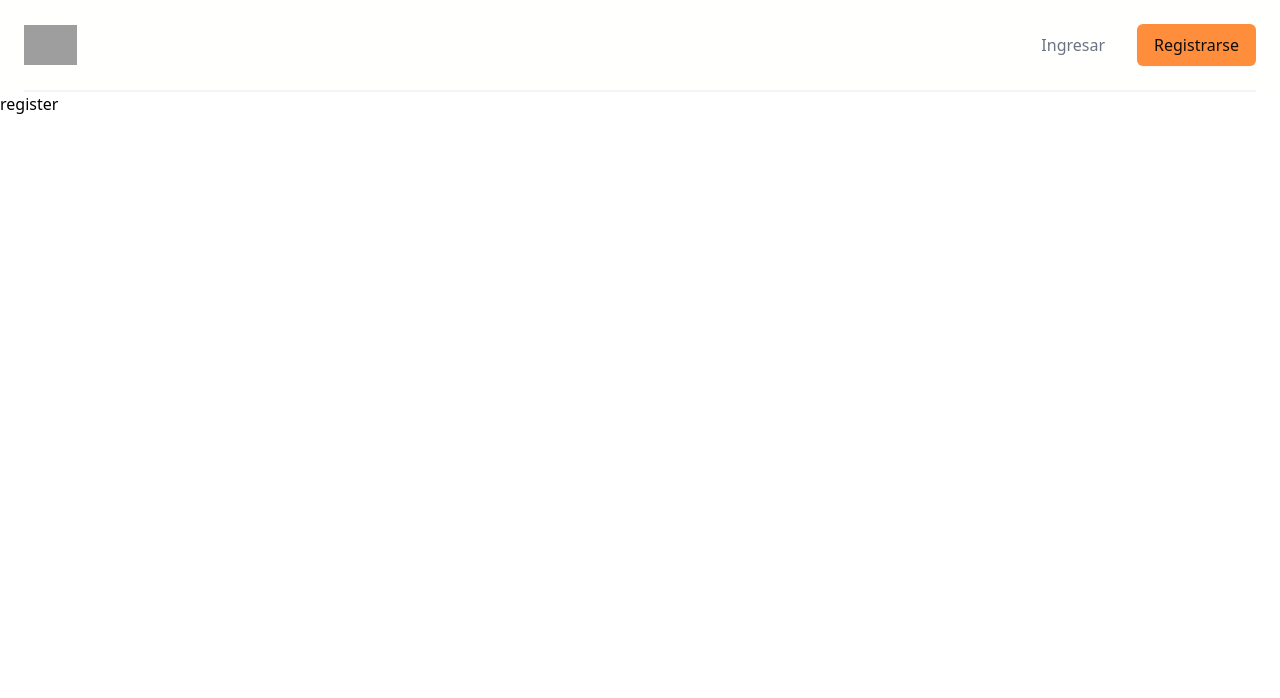
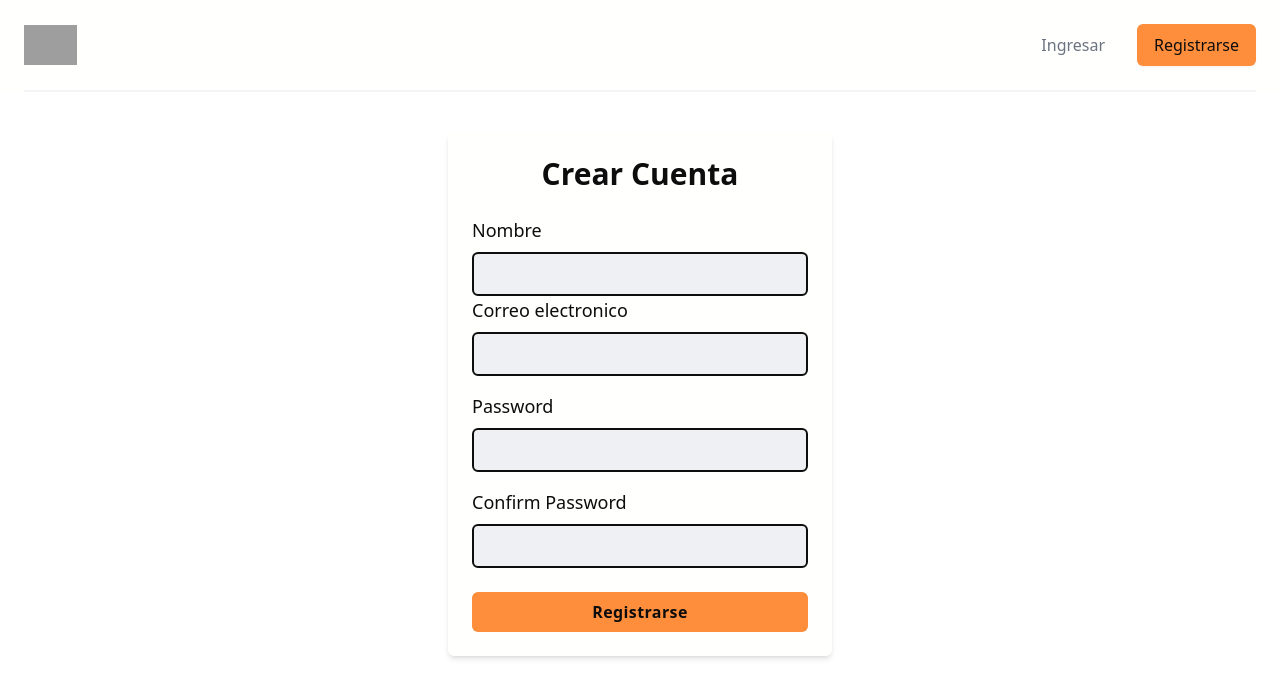
Before and after one commit to DiegoRodriguez-sc/todo_app-frontend, a React (Create React App) app: page /register in a window 1280 px wide. Shown: the top 698 px of the page. Built offline with nearby package versions, Linux system fonts and the light colour scheme; grey boxes are pictures that could not be loaded.

Commit message:
register screen added

```diff
--- a/src/components/auth/LoginScreen.js
+++ b/src/components/auth/LoginScreen.js
@@ -17,8 +17,10 @@ const LoginScreen = () => {
       <Formik
         initialValues={{ email: "", password: "" }}
         validationSchema={LoginSchema}
-        onSubmit={(values) => {
+        onSubmit={(values, { setSubmitting, resetForm }) => {
           console.log(values);
+          setSubmitting(false);
+          resetForm();
         }}
       >
         {({
@@ -73,6 +75,7 @@ const LoginScreen = () => {
             <div className="mt-6">
               <button
                 type="submit"
+                disabled={isSubmitting}
                 className="w-full px-4 py-2 tracking-wide text-[#0d0d0d] font-bold transition-colors duration-200 transform bg-[#ff8e3c] rounded-md hover:bg-[#ff700a] focus:outline-none focus:bg-[#ff700a]"
               >
                 Login
--- a/src/components/auth/RegisterScreen.js
+++ b/src/components/auth/RegisterScreen.js
@@ -1,11 +1,139 @@
-import React from 'react';
+import React from "react";
+import { Formik } from "formik";
+import * as Yup from "yup";
+
+const LoginSchema = Yup.object().shape({
+  name: Yup.string().required("Requerido").min(3, "Minimo 3 caracteres"),
+  email: Yup.string().email("Formato invalido").required("Requerido"),
+  password: Yup.string()
+    .min(5, "Minimo 6 caracteres!")
+    .max(50, "Muy largo!")
+    .required("Requerido"),
+  password2: Yup.string()
+    .min(5, "Minimo 6 caracteres!")
+    .max(50, "Muy largo!")
+    .required("Requerido")
+    .oneOf([Yup.ref("password"), null], "Las contraseñas no coinciden."),
+});
 
 const RegisterScreen = () => {
- return (
-  <div>
-   register
-  </div>
- );
-}
+  return (
+    <div className="w-full mt-10 max-w-sm p-6 m-auto text-[#0d0d0d] bg-[#fffffe] rounded-md shadow-md">
+      <h1 className="text-3xl font-semibold text-center">Crear Cuenta</h1>
+      <Formik
+        initialValues={{ name: "", email: "", password: "", password2:"" }}
+        validationSchema={LoginSchema}
+        onSubmit={(values, { setSubmitting, resetForm }) => {
+          console.log(values);
+          setSubmitting(false);
+          resetForm();
+        }}
+      >
+        {({
+          values,
+          errors,
+          touched,
+          handleChange,
+          handleBlur,
+          handleSubmit,
+          isSubmitting,
+          /* and other goodies */
+        }) => (
+          <form className="mt-6" onSubmit={handleSubmit}>
+            <div>
+              <label htmlFor="name" className="block text-lg text-[#0d0d0d] ">
+                Nombre
+              </label>
+              <input
+                type="text"
+                name="name"
+                autoComplete="off"
+                onChange={handleChange}
+                onBlur={handleBlur}
+                value={values.name}
+                className="block w-full px-4 py-2 mt-2 text-[#0d0d0d] bg-[#eff0f3] border-2 border-[#0d0d0d]  rounded-md focus:ring-opacity-40"
+              />
+              <span className="text-red-600 md:text-sm">
+                {errors.name && touched.name && errors.name}
+              </span>
+            </div>
+            <div>
+              <label htmlFor="email" className="block text-lg text-[#0d0d0d] ">
+                Correo electronico
+              </label>
+              <input
+                type="email"
+                name="email"
+                autoComplete="off"
+                onChange={handleChange}
+                onBlur={handleBlur}
+                value={values.email}
+                className="block w-full px-4 py-2 mt-2 text-[#0d0d0d] bg-[#eff0f3] border-2 border-[#0d0d0d]  rounded-md focus:ring-opacity-40"
+              />
+              <span className="text-red-600 md:text-sm">
+                {errors.email && touched.email && errors.email}
+              </span>
+            </div>
+
+            <div className="mt-4">
+              <div className="flex items-center justify-between">
+                <label
+                  htmlFor="password"
+                  className="block text-lg text-[#0d0d0d]"
+                >
+                  Password
+                </label>
+              </div>
+
+              <input
+                type="password"
+                name="password"
+                onChange={handleChange}
+                onBlur={handleBlur}
+                value={values.password}
+                className="block w-full px-4 py-2 mt-2 text-[#0d0d0d] bg-[#eff0f3] border-2 border-[#0d0d0d] rounded-md focus:ring-opacity-40"
+              />
+              <span className="text-red-600 md:text-sm">
+                {errors.password && touched.password && errors.password}
+              </span>
+            </div>
+            <div className="mt-4">
+              <div className="flex items-center justify-between">
+                <label
+                  htmlFor="password2"
+                  className="block text-lg text-[#0d0d0d]"
+                >
+                  Confirm Password
+                </label>
+              </div>
+
+              <input
+                type="password"
+                name="password2"
+                onChange={handleChange}
+                onBlur={handleBlur}
+                value={values.password2}
+                className="block w-full px-4 py-2 mt-2 text-[#0d0d0d] bg-[#eff0f3] border-2 border-[#0d0d0d] rounded-md focus:ring-opacity-40"
+              />
+              <span className="text-red-600 md:text-sm">
+                {errors.password2 && touched.password2 && errors.password2}
+              </span>
+            </div>
+
+            <div className="mt-6">
+              <button
+                type="submit"
+                disabled={isSubmitting}
+                className="w-full px-4 py-2 tracking-wide text-[#0d0d0d] font-bold transition-colors duration-200 transform bg-[#ff8e3c] rounded-md hover:bg-[#ff700a] focus:outline-none focus:bg-[#ff700a]"
+              >
+                Registrarse
+              </button>
+            </div>
+          </form>
+        )}
+      </Formik>
+    </div>
+  );
+};
 
 export default RegisterScreen;
```
